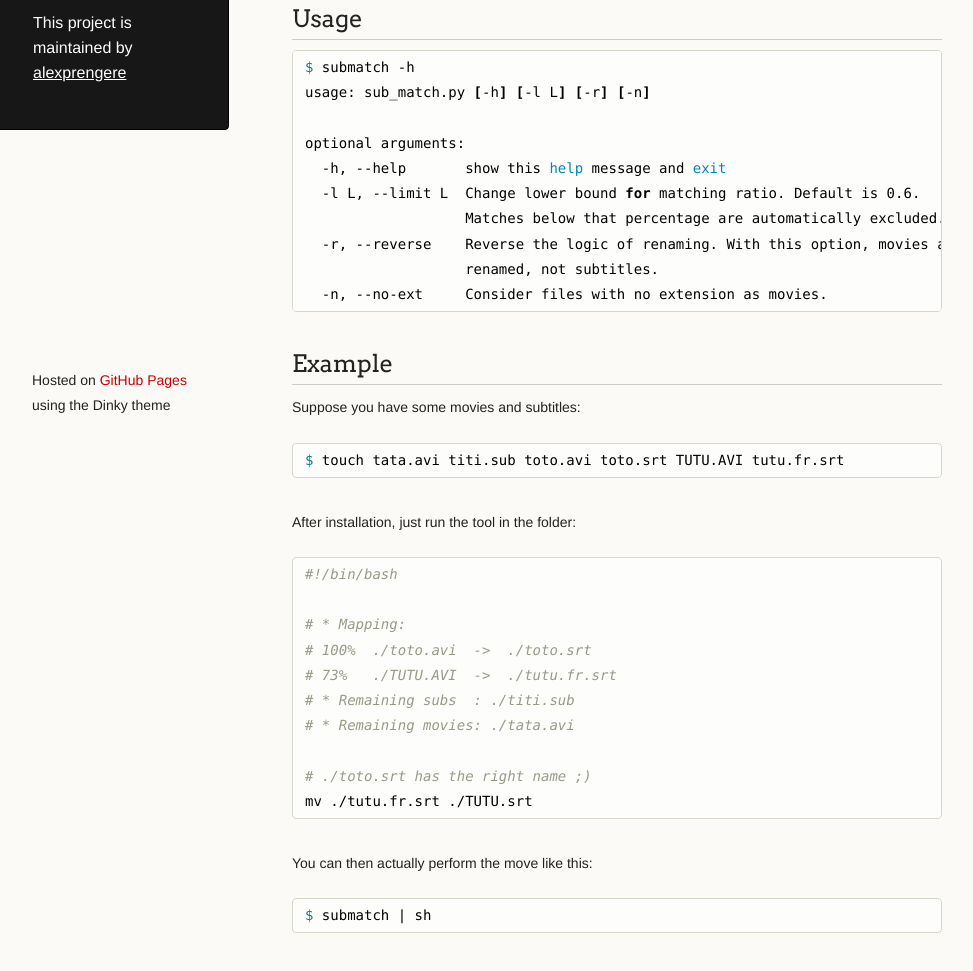
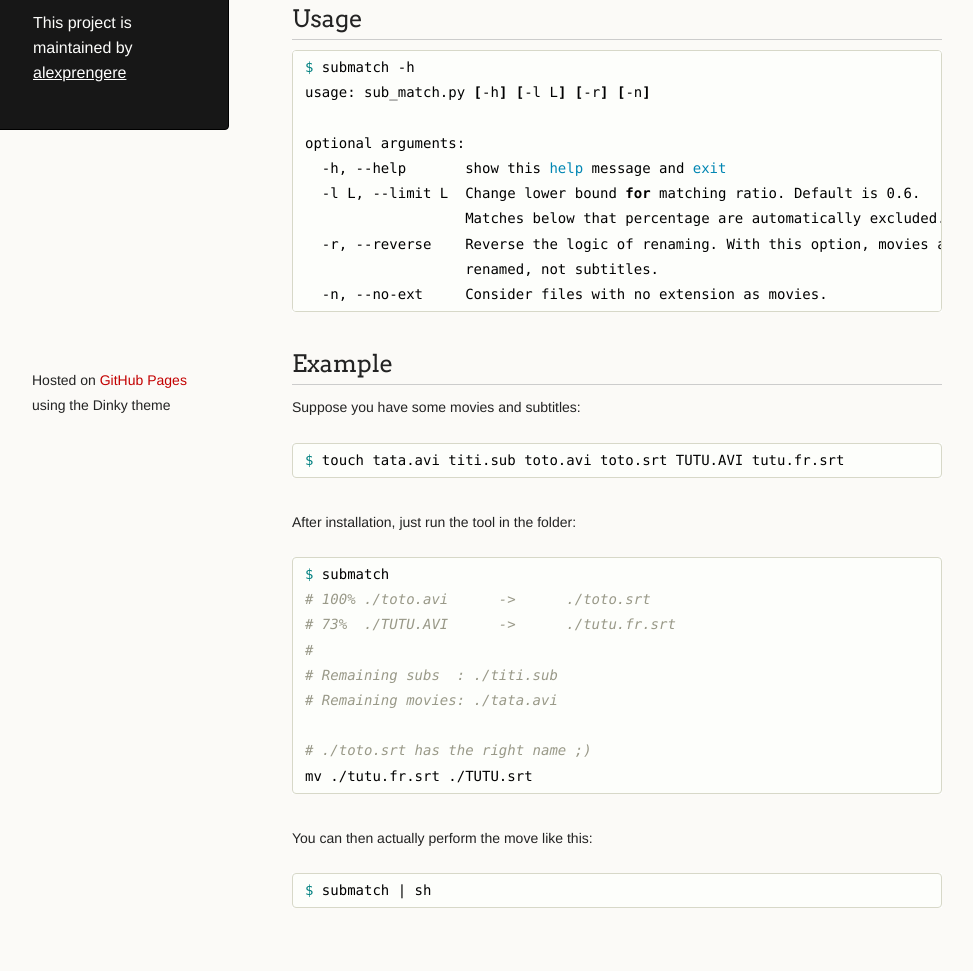
Before and after one commit to alexprengere/submatch, a plain HTML site: page index.html in a window 1280 px wide. Shown: the part 350-1321 px from the top of the page, without its empty margins (18-991 px from the left). Drawn offline with Linux system fonts and the light colour scheme.

```diff
--- a/index.html
+++ b/index.html
@@ -70,13 +70,12 @@ optional arguments:
 
 <p>After installation, just run the tool in the folder:</p>
 
-<div class="highlight highlight-bash"><pre><span class="c">#!/bin/bash</span>
-
-<span class="c"># * Mapping:</span>
-<span class="c"># 100%  ./toto.avi  -&gt;  ./toto.srt</span>
-<span class="c"># 73%   ./TUTU.AVI  -&gt;  ./tutu.fr.srt</span>
-<span class="c"># * Remaining subs  : ./titi.sub</span>
-<span class="c"># * Remaining movies: ./tata.avi</span>
+<div class="highlight highlight-bash"><pre><span class="nv">$ </span>submatch
+<span class="c"># 100% ./toto.avi      -&gt;      ./toto.srt</span>
+<span class="c"># 73%  ./TUTU.AVI      -&gt;      ./tutu.fr.srt</span>
+<span class="c">#</span>
+<span class="c"># Remaining subs  : ./titi.sub</span>
+<span class="c"># Remaining movies: ./tata.avi</span>
 
 <span class="c"># ./toto.srt has the right name ;)</span>
 mv ./tutu.fr.srt ./TUTU.srt
```
Also changed, not shown: params.json (+1 -1 lines).
